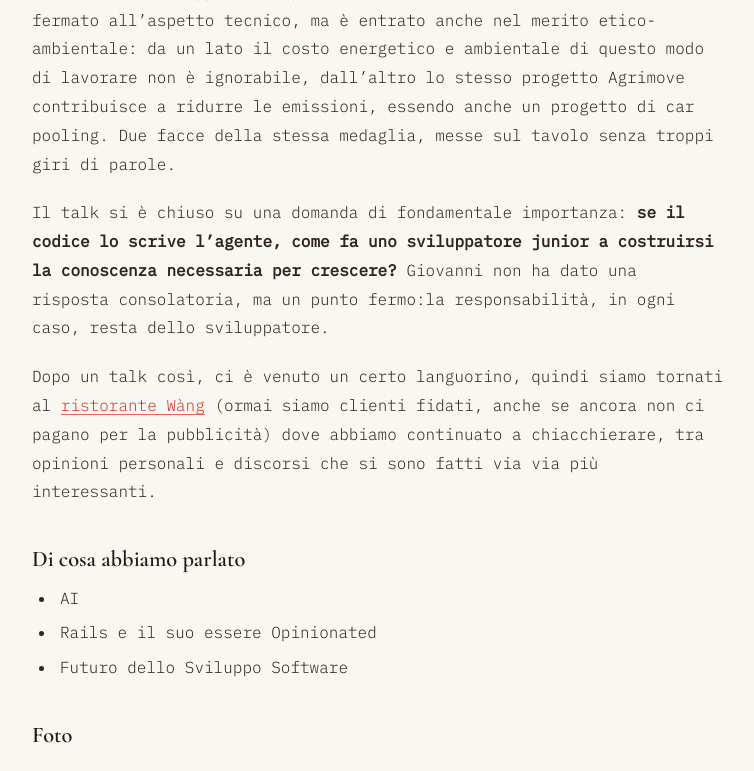
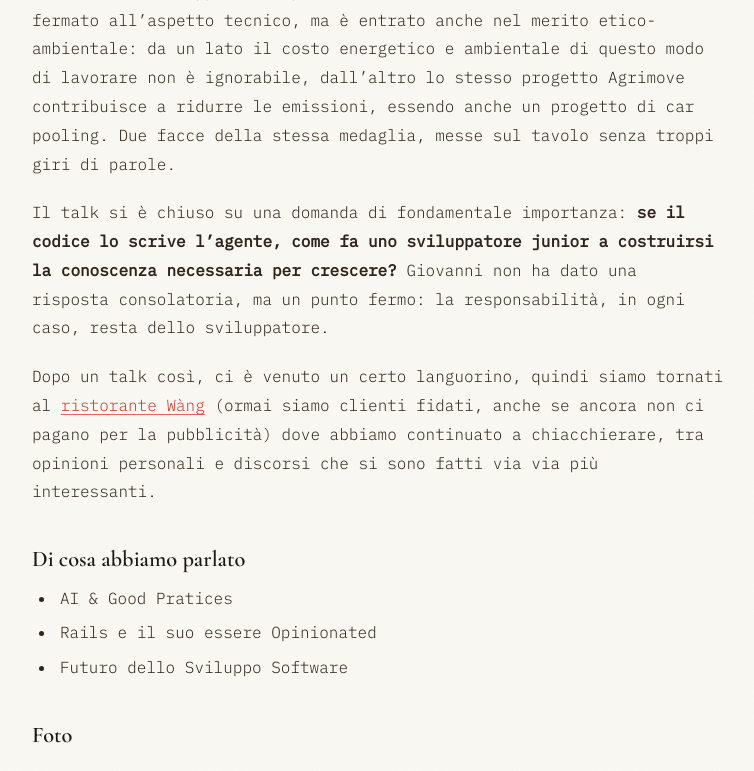
Before and after one commit to Modena-rb/modena.rb, a Jekyll site: the page built from _posts/2026-07-22-codice-con-una-coscienza.markdown, in a window 1280 px wide and 900 px high, scrolled down 1736 px, cut to the strip 0-771 px from the top of the window. Shown: the whole strip, without its empty margins (58-812 px from the left). Built offline with Jekyll 4.4.1, drawn with Linux system fonts in a browser that asks for light colours.

Commit message:
:bug: fix typo

```diff
--- a/_posts/2026-07-22-codice-con-una-coscienza.markdown
+++ b/_posts/2026-07-22-codice-con-una-coscienza.markdown
@@ -40,7 +40,7 @@ tra opinioni personali e discorsi che si sono fatti via via più interessanti.
 
 ## Di cosa abbiamo parlato
 
-- AI
+- AI & Good Pratices
 - Rails e il suo essere Opinionated
 - Futuro dello Sviluppo Software
 
```
Also changed, not shown: other parts of _posts/2026-07-22-codice-con-una-coscienza.markdown (+1 -1 lines).
